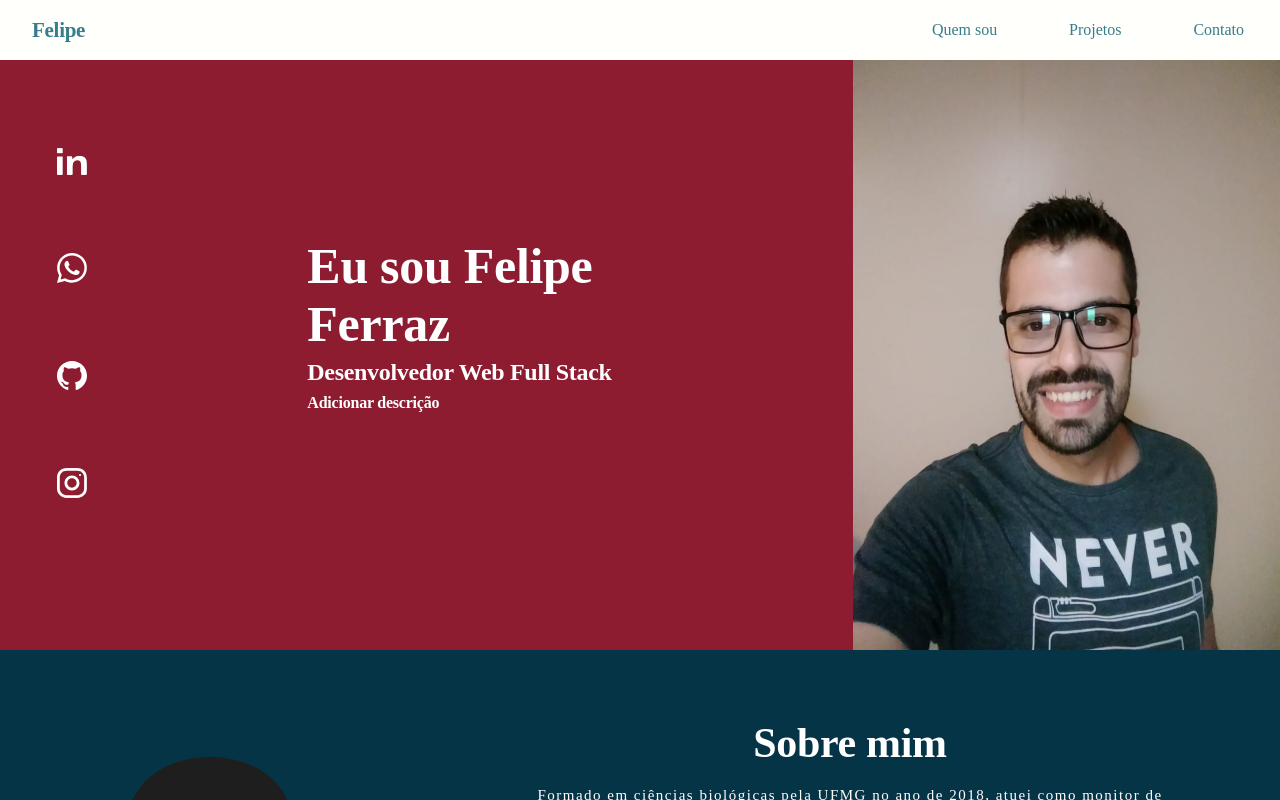
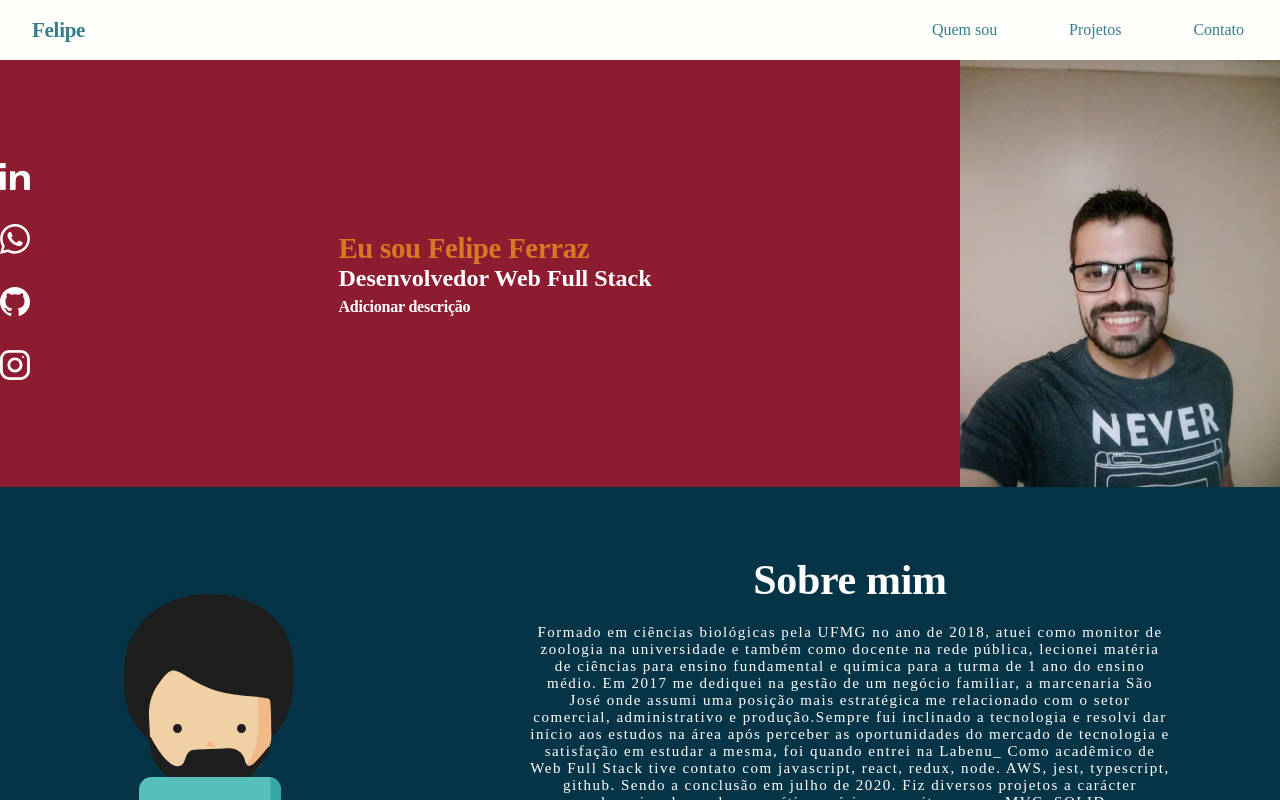
Before and after one commit to felipe0520/portfolio, a React (Create React App) app in the folder portfolio-felipe/: page / in a window 1280 px wide. Shown: the top 800 px of the page. Built offline with nearby package versions, Linux system fonts and the light colour scheme.

Commit message:
alteraçao home

```diff
--- a/portfolio-felipe/src/components/SocialNetWorks/style.js
+++ b/portfolio-felipe/src/components/SocialNetWorks/style.js
@@ -4,25 +4,16 @@ export const WrapperSocialNetwork = styled.div`
   display: flex;
   ${(props) =>
     props.horizontal ? " flex-direction:row;" : "flex-direction:column;"}
-  gap: 24px;
-  align-self: center;
-  margin-left: 32px;
-  @media (max-width: 800px) {
-    margin-right: 0vw;
-    position: absolute;
-    top: 335px;
-    height: 50px;
-    flex-direction: row;
-    gap: 0;
-    margin: 0;
-  }
+  ${(props) => (props.horizontal ? " max-width: 250px;" : "height: 250px;")}
+  ${(props) => props.horizontal && "margin: auto;"}
+  justify-content:space-around;
+    align-self: center;
 `;
 
 export const LogoSocialNetwork = styled.img``;
 
 export const WrapperLink = styled.div`
-  margin: 25px;
-  @media (max-width: 600px) {
-    margin: 15px;
+  @media (max-width: 1000px) {
+    margin: 15px 0;
   }
 `;
--- a/portfolio-felipe/src/page/home/index.js
+++ b/portfolio-felipe/src/page/home/index.js
@@ -1,8 +1,6 @@
 import React from "react";
 import {
   WrapperPresentation,
-  FirstDivToGrid,
-  SecondDivToGrid,
   Title,
   SubTitle,
   Description,
@@ -14,17 +12,13 @@ import SocialNetWork from "../../components/SocialNetWorks/index";
 const HomePage = () => {
   return (
     <WrapperPresentation id="sobre-mim">
-      <FirstDivToGrid>
       <SocialNetWork />
       <Information>
         <Title>Eu sou Felipe Ferraz</Title>
         <SubTitle>Desenvolvedor Web Full Stack</SubTitle>
         <Description>Adicionar descrição</Description>
       </Information>
-      </FirstDivToGrid>
-      <SecondDivToGrid>
       <PhotoMe src={require("../../image/homePage/Felipe.jpeg")}></PhotoMe>
-      </SecondDivToGrid>
     </WrapperPresentation>
   );
 };
--- a/portfolio-felipe/src/page/home/style.js
+++ b/portfolio-felipe/src/page/home/style.js
@@ -1,117 +1,49 @@
 import styled from "styled-components";
 
 export const WrapperPresentation = styled.div`
-  display: grid;
-  height: 650px;
-  grid-template-columns: 2fr 1fr;
-
-  @media (max-width: 1100px) {
-    height: 500px;
-  }
-  @media (max-width: 800px) {
-    height: 350px;
-    padding-top: 60px;
-  }
-`;
-
-export const FirstDivToGrid = styled.div`
   background-color: #8d1c31;
   display: flex;
   justify-content: space-between;
-  height: 650px;
-  @media (max-width: 1100px) {
-    height: 500px;
-  }
-  @media (max-width: 800px) {
-    height: 350px;
-  }
-  @media (max-width: 415px) {
-    height: auto;
-  }
+  padding-top: 60px;
 `;
-
-export const SecondDivToGrid = styled.div`
-  height: 650px;
-  @media (max-width: 1100px) {
-    height: auto;
-  }
-  @media (max-width: 600px) {
-    height: 350px;
-  }
-  @media (max-width: 650px) {
-    background-color: rgba(113, 202, 223, 0.47);
-    text-align: center;
-  }
-`;
-
 export const Information = styled.div`
-  align-self: center;
-  margin-right: 20vw;
-  @media (max-width: 1330px) {
-    margin-right: 10vw;
-  }
-  @media (max-width: 1100px) {
-    width: 400px;
-  }
-  @media (max-width: 800px) {
-    margin-right: 0vw;
-    width: 100%;
-    height: 280px;
-  }
+  display: flex;
+  flex-direction: column;
+  justify-content: center;
 `;
 
 export const Title = styled.h1`
-  width: 418px;
-  height: 122px;
   font-family: Montserrat;
-  font-size: 50px;
+  font-size: 1.8em;
   font-weight: bold;
-  font-stretch: normal;
-  font-style: normal;
-  line-height: normal;
   letter-spacing: -0.29px;
-  color: #fff;
-  @media (max-width: 1100px) {
-    width: 100%;
-  }
-  @media (max-width: 800px) {
-    font-size: 35px;
+  color: #d97824;
+  @media (max-width: 500px) {
+    font-size: 1.2em;
   }
 `;
 
 export const SubTitle = styled.h2`
-  height: 29px;
   font-family: Montserrat;
-  font-size: 24px;
-  letter-spacing: -0.32px;
+  font-size: 1.5em;
   color: #fff;
-  @media (max-width: 1100px) {
-    font-size: 15px;
-    width: 100%;
+  @media (max-width: 500px) {
+    font-size: 1em;
   }
 `;
 
 export const Description = styled.h3`
-  width: 337px;
-  height: 19px;
   font-family: Montserrat;
   font-size: 16px;
   margin-top: 6px;
   letter-spacing: -0.22px;
   color: #fff;
-  @media (max-width: 1100px) {
-    font-size: 10px;
-    width: 100%;
+  @media (max-width: 500px) {
+    font-size: 0.6em;
   }
 `;
 
 export const PhotoMe = styled.img`
-  width: 100%;
-  height: 650px;
-  @media (max-width: 1100px) {
-    height: 500px;
-  }
-  @media (max-width: 800px) {
-    height: 350px;
-  }
+  max-width: 25%;
+  max-height: 25%;
 `;
```
Lines whose indentation alone changed are shown as unchanged.
